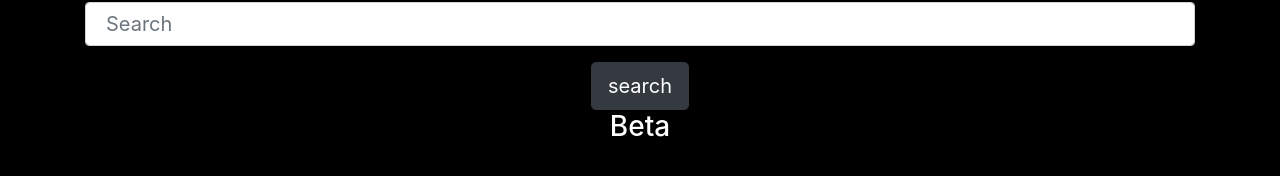
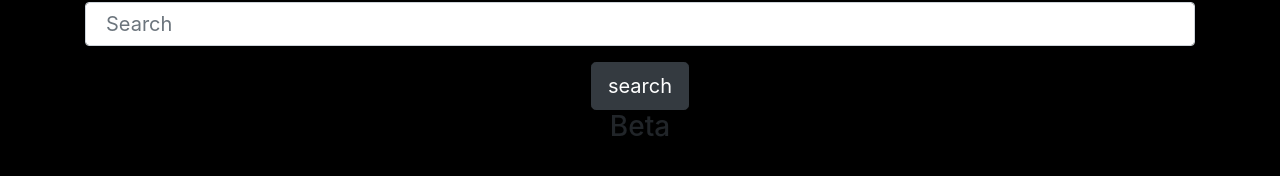
Before and after one commit to poopinc/poopinc.github.io, a Jekyll site: the page built from index.markdown, in a window 1280 px wide. Shown: the part 267-443 px from the top of the page. Built offline with Jekyll 4.4.1, drawn with Linux system fonts in a browser that asks for light colours; a script that is not in the unit is left out; comment, search, counter and statistics services are not loaded.

Commit message:
Update home.html

```diff
--- a/_layouts/home.html
+++ b/_layouts/home.html
@@ -1,6 +1,12 @@
 ---
 layout: default
 ---
+<style>
+#version_label {
+    text-align: center;
+    color: #212529;
+    }
+</style>
 <div class="container">
     <h1 class="display-1 search-engine-settings">Butler</h1>
     <form action="/search.html" method="get">
@@ -8,7 +14,7 @@ layout: default
         <input type="text" class="input-big-settings form-control" id="search-box" name="query" placeholder="Search" aria-label="Search" aria-describedby="button-addon2">
       </div>
       <input type="submit" value="search" class="btn btn-dark btn-lg centering-settings">
-        <h3 style="text-align: center"> Beta </h3>
+        <h3 id="version_label"> Beta </h3>
     </form>
   </div>
 
```
